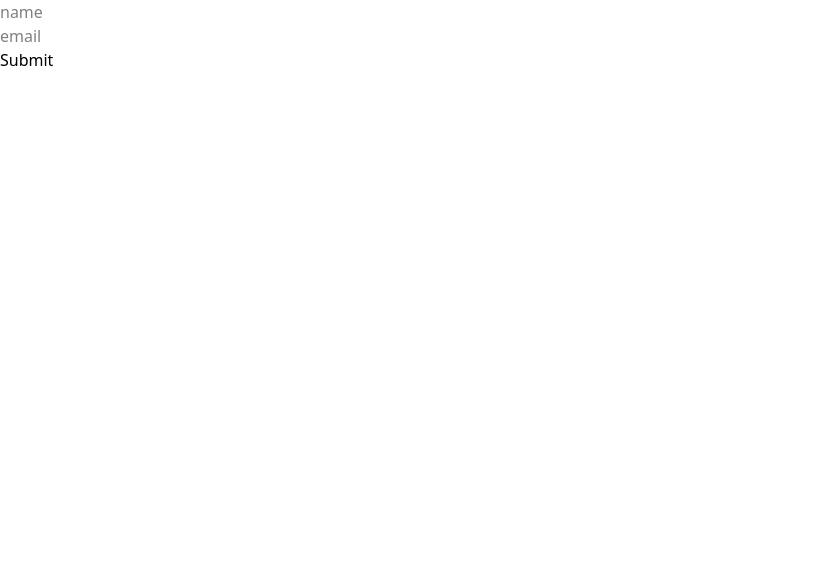
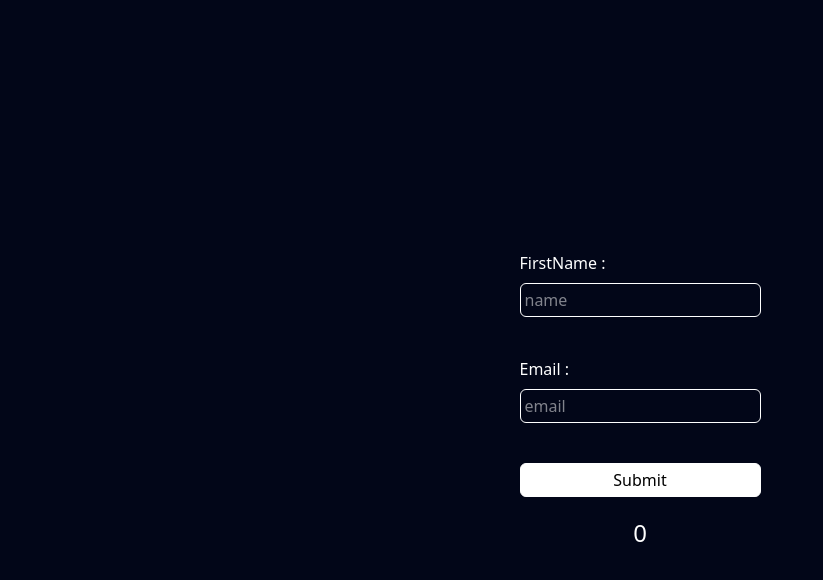
Before and after one commit to snippet-labs/REACTLAB, a React (Vite) app: page / in a window 1280 px wide. Shown: the top 580 px of the page, without its empty margins (0-823 px from the left). Built offline with nearby package versions, Linux system fonts and the light colour scheme.

Commit message:
hook(useRefHook): completed the useRef form project

```diff
--- a/src/App.jsx
+++ b/src/App.jsx
@@ -1,14 +1,16 @@
+// COMPONENTS
 import Greeting from "./components/Basics/Greeting";
 // import CounterEffect from "./components/Hooks/useEffectHook/Counter1";
 import Counter from "./components/Hooks/useStateHook/Counter";
 import Form from "./project/Form";
 import ThemeToggler from "./project/ThemeToggler";
+import HandlingForm from "./components/Hooks/useRefHook/HandlingForm";
 
 // TRY IT YOURSELF COMPONENTS
 // import ModifiedCounter from "./tryityourself/tushit/ModifiedCounter";
 
 const App = () => {
-  return <Form/>;
+  return <HandlingForm />;
 };
 
 export default App;
--- /dev/null
+++ b/src/components/Hooks/useRefHook/HandlingForm.jsx
@@ -0,0 +1,116 @@
+import React, { useEffect } from "react";
+import { useState, useRef } from "react";
+
+const HandlingForm = () => {
+  // STATE
+  const [formData, setFormData] = useState({
+    name: "",
+    email: "",
+  });
+
+  const [isLoading, setIsLoading] = useState(false);
+  const [isDisabled, setIsDisabled] = useState(false);
+  //   const [counter, setCounter] = useState(0);
+  const counterCount = useRef(0);
+
+  const guideMeName = useRef();
+  const guideMeEmail = useRef();
+
+  //   STATE HANDLER FUNCTION
+  const handleChange = (e) => {
+    setFormData({
+      ...formData,
+      [e.target.name]: e.target.value,
+    });
+    console.log(formData.name);
+  };
+
+  const handleSubmit = (e) => {
+    e.preventDefault();
+    console.log(formData.name);
+    console.log(formData.email);
+    setIsLoading(true);
+    setIsDisabled(true);
+    setTimeout(() => {
+      setIsLoading(false);
+      setIsDisabled(false);
+    }, 2000);
+    clearForm();
+  };
+
+  const clearForm = () => {
+    setFormData({
+      name: "",
+      email: "",
+    });
+  };
+
+  useEffect(() => {
+    setTimeout(() => {
+      counterCount.current = counterCount.current + 1;
+      //   setCounter((previous) => previous + 1);
+    }, 1000);
+  });
+
+  const handleGuideMeName = () => {
+    guideMeName.current.focus();
+    console.log(guideMeName.current);
+  };
+
+  const handleGuideMeEmail = () => {
+    guideMeEmail.current.focus();
+    console.log(guideMeEmail.current);
+  };
+
+  return (
+    <div className="w-full h-screen flex items-center justify-center flex-col bg-slate-950">
+      <form className="flex flex-col gap-2">
+        <label
+          className="text-white hover:cursor-pointer"
+          onClick={handleGuideMeName}
+        >
+          FirstName :
+        </label>
+        <input
+          ref={guideMeName}
+          type="text"
+          placeholder="name"
+          name="name"
+          value={formData.name}
+          onChange={handleChange}
+          className="field"
+        ></input>
+        <br></br>
+        <label
+          className="text-white hover:cursor-pointer"
+          onClick={handleGuideMeEmail}
+        >
+          Email :
+        </label>
+        <input
+          ref={guideMeEmail}
+          type="text"
+          placeholder="email"
+          name="email"
+          value={formData.email}
+          onChange={handleChange}
+          className="field"
+        ></input>
+        <br></br>
+        <button
+          disabled={isDisabled}
+          onClick={handleSubmit}
+          className="border-1 border-white rounded-md bg-white text-black hover:cursor-pointer p-1"
+        >
+          {isLoading ? "Submitting" : "Submit"}
+        </button>
+      </form>
+      <div className="text-2xl text-white w-full mt-5 text-center">
+        {counterCount.current}
+        {/* {counter}  */}
+      </div>
+    </div>
+  );
+};
+
+export default HandlingForm;
--- /dev/null
+++ b/src/components/Hooks/useRefHook/HandlingForm.style.css
@@ -0,0 +1,3 @@
+.field {
+  @apply border-1 border-white text-white p-1 rounded-md;
+}
--- a/src/index.css
+++ b/src/index.css
@@ -1 +1,2 @@
 @import "tailwindcss";
+@import "./components/Hooks/useRefHook/HandlingForm.style.css";
```
